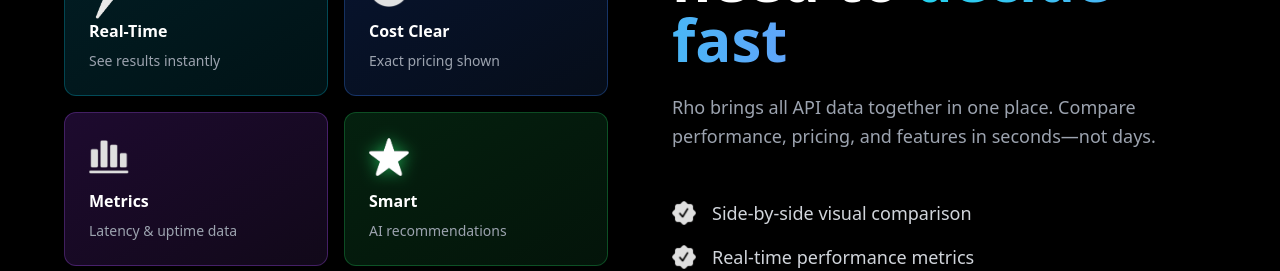
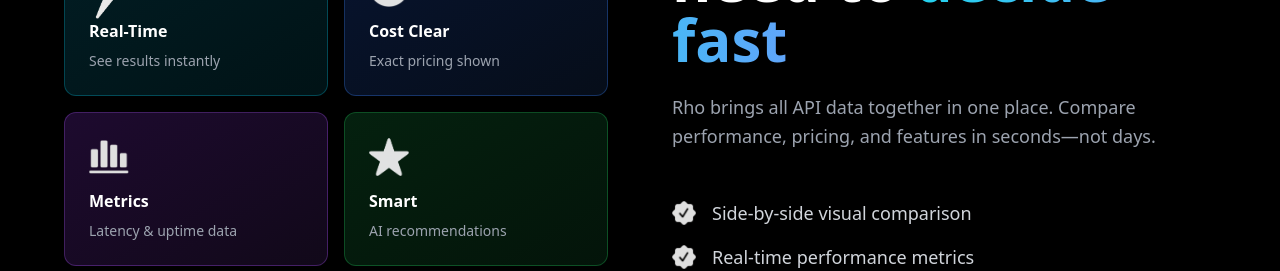
Before and after one commit to rainazab/CH12.0, a Next.js app in the folder rho-api-platform/: page / in a window 1280 px wide. Shown: the part 1960-2231 px from the top of the page. Built offline with nearby package versions, Linux system fonts and the light colour scheme; no server answers.

Commit message:
Remove glow effect from smart card star icon

```diff
--- a/rho-api-platform/app/page.tsx
+++ b/rho-api-platform/app/page.tsx
@@ -277,7 +277,7 @@
                     className="bg-gradient-to-br from-green-600/20 to-green-500/10 border border-green-500/30 rounded-xl p-6 backdrop-blur hover:border-green-400/60 transition duration-300 transform hover:scale-105 text-left cursor-pointer w-full"
                   >
                     <div className="mb-3 w-10 h-10 flex items-center justify-center">
-                      <Image src="/icon/star.png" alt="smart" width={40} height={40} style={{ objectFit: 'contain', filter: 'drop-shadow(0 0 8px rgba(34, 197, 94, 0.6)) brightness(1.25)' }} />
+                      <Image src="/icon/star.png" alt="smart" width={40} height={40} style={{ objectFit: 'contain' }} />
                     </div>
                     <h3 className="text-white font-semibold mb-2">Smart</h3>
                     <p className="text-sm text-gray-400">AI recommendations</p>
```
